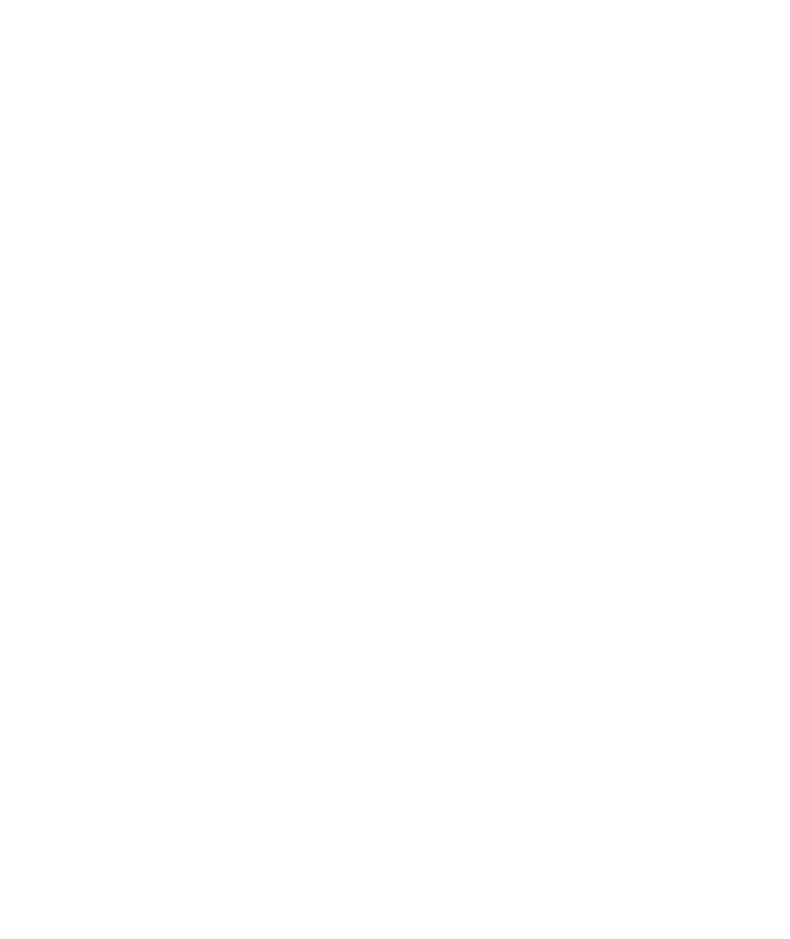
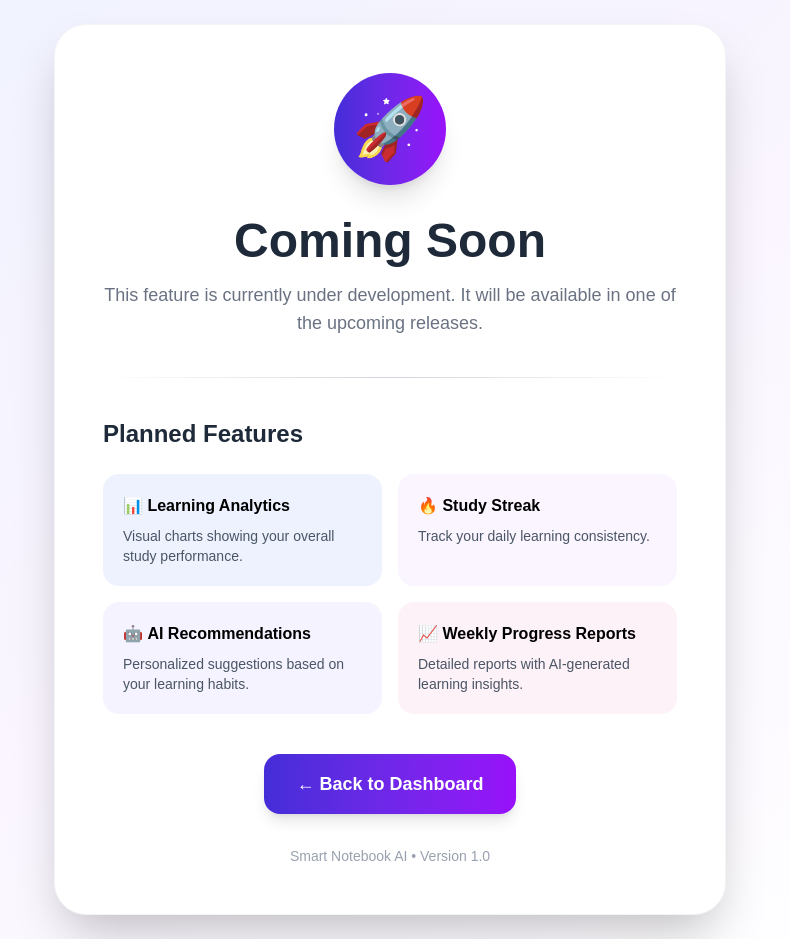
Before and after one commit to arnab045/smart-notebook-frontend, a React (Vite) app: page /coming-soon in a window 1280 px wide. Before the commit this address had no page. Shown: the whole page, without its empty margins (250-1040 px from the left). Before the commit the page ends 800 px from the top, so only its background shows below. Built offline with nearby package versions, Linux system fonts and the light colour scheme.

Commit message:
Added AI Tutor integration, dashboard navigation and Coming Soon page

```diff
--- a/src/App.jsx
+++ b/src/App.jsx
@@ -11,6 +11,7 @@ import MyNotes from "./pages/MyNotes"
 import Quiz from "./pages/Quiz"
 import NoteDetails from "./pages/NoteDetails"
 import AITutor from "./pages/AITutor"
+import ComingSoon from "./pages/ComingSoon";
 
 import ProtectedRoute from "./components/ProtectedRoute"
 const API = import.meta.env.VITE_API_URL
@@ -103,6 +104,11 @@ function App() {
           element={<AITutor />}
         />
 
+        <Route
+          path="/coming-soon"
+          element={<ComingSoon />}
+        />
+
       </Routes>
 
     </BrowserRouter>
--- a/src/components/DashboardCard.jsx
+++ b/src/components/DashboardCard.jsx
@@ -3,11 +3,33 @@ function DashboardCard({
   title,
   description,
   icon,
+  onClick,
+
 }) {
 
   return (
 
-    <div className="bg-white/80 backdrop-blur-xl border border-white/20 rounded-3xl p-6 shadow-sm hover:shadow-xl transition-all duration-300 hover:-translate-y-1">
+    <div
+
+      onClick={onClick}
+
+      className="
+      bg-white/80
+      backdrop-blur-xl
+      border
+      border-white/20
+      rounded-3xl
+      p-6
+      shadow-sm
+      hover:shadow-xl
+      transition-all
+      duration-300
+      hover:-translate-y-1
+      cursor-pointer
+      active:scale-95
+      "
+
+    >
 
       <div className="text-5xl mb-5">
 
@@ -28,7 +50,9 @@ function DashboardCard({
       </p>
 
     </div>
+
   )
+
 }
 
 export default DashboardCard
--- a/src/components/Navbar.jsx
+++ b/src/components/Navbar.jsx
@@ -1,4 +1,7 @@
-function Navbar() {
+function Navbar({
+  sidebarOpen,
+  setSidebarOpen
+}) {
 
   const storedUser = JSON.parse(localStorage.getItem("user"))
 
@@ -10,7 +13,16 @@ function Navbar() {
     <header className="flex justify-between items-center w-full px-6 h-20">
 
       {/* LEFT */}
-      <div className="flex items-center gap-5">
+      <div className="flex items-center gap-4">
+
+        <button
+          onClick={() =>
+            setSidebarOpen(!sidebarOpen)
+          }
+          className="w-12 h-12 rounded-2xl bg-white/70 backdrop-blur-xl border border-white/30 shadow-sm hover:scale-105 transition-all flex items-center justify-center text-2xl"
+        >
+          ☰
+        </button>
 
         <div className="w-12 h-12 rounded-2xl bg-gradient-to-br from-indigo-700 to-purple-600 flex items-center justify-center shadow-lg">
 
@@ -32,7 +44,7 @@ function Navbar() {
 
           <p className="text-sm text-gray-500">
 
-            Learn smarter with AI
+            Your Personalised AI Tutor
 
           </p>
 
--- a/src/components/Sidebar.jsx
+++ b/src/components/Sidebar.jsx
@@ -1,6 +1,9 @@
 import { Link, useLocation, useNavigate } from "react-router-dom"
 
-function Sidebar() {
+function Sidebar({
+  sidebarOpen,
+  setSidebarOpen
+}) {
 
   const location = useLocation()
 
@@ -56,7 +59,30 @@ function Sidebar() {
 
   return (
 
-    <aside className="hidden lg:flex flex-col w-72 h-screen sticky top-0 bg-white/80 backdrop-blur-xl border-r border-gray-200 p-6">
+    <aside
+      className={`
+        fixed
+        top-0
+        left-0
+        z-50
+        w-72
+        h-screen
+        bg-white/80
+        backdrop-blur-xl
+        border-r
+        border-gray-200
+        p-6
+        transition-transform
+        duration-300
+        ease-in-out
+
+        ${
+          sidebarOpen
+            ? "translate-x-0"
+            : "-translate-x-full"
+        }
+      `}
+    >
 
       {/* Profile */}
       <div className="flex flex-col items-center text-center mb-10">
@@ -132,6 +158,13 @@ function Sidebar() {
 
       </button>
 
+      <button
+        onClick={() => setSidebarOpen(false)}
+        className="absolute top-5 right-5 text-2xl text-gray-500 hover:text-black"
+      >
+        ❌
+      </button>
+
     </aside>
   )
 }
--- a/src/layouts/MainLayout.jsx
+++ b/src/layouts/MainLayout.jsx
@@ -1,14 +1,20 @@
+import { useState } from "react"
 import Navbar from "../components/Navbar"
 import Sidebar from "../components/Sidebar"
 
 function MainLayout({ children }) {
+
+  const [sidebarOpen, setSidebarOpen] = useState(false)
 
   return (
 
     <div className="min-h-screen bg-gradient-to-br from-[#f8f9ff] via-[#eef2ff] to-[#f5f3ff] flex overflow-hidden">
 
       {/* Sidebar */}
-      <Sidebar />
+      <Sidebar
+        sidebarOpen={sidebarOpen}
+        setSidebarOpen={setSidebarOpen}
+      />
 
       {/* Main Area */}
       <div className="flex-1 flex flex-col h-screen overflow-hidden">
@@ -18,7 +24,10 @@ function MainLayout({ children }) {
 
           <div className="bg-white/70 backdrop-blur-xl border border-white/30 shadow-sm rounded-3xl">
 
-            <Navbar />
+            <Navbar
+              sidebarOpen={sidebarOpen}
+              setSidebarOpen={setSidebarOpen}
+            />
 
           </div>
 
--- /dev/null
+++ b/src/pages/ComingSoon.jsx
@@ -0,0 +1,136 @@
+import { useNavigate } from "react-router-dom";
+
+function ComingSoon() {
+
+  const navigate = useNavigate();
+
+  return (
+
+    <div className="min-h-screen bg-gradient-to-br from-indigo-50 via-purple-50 to-white flex items-center justify-center p-6">
+
+      <div className="max-w-2xl w-full bg-white rounded-[32px] shadow-2xl border border-gray-100 p-12">
+
+        {/* Icon */}
+
+        <div className="flex justify-center mb-8">
+
+          <div className="w-28 h-28 rounded-full bg-gradient-to-r from-indigo-700 to-purple-600 flex items-center justify-center text-6xl shadow-xl">
+
+            🚀
+
+          </div>
+
+        </div>
+
+        {/* Heading */}
+
+        <h1 className="text-5xl font-extrabold text-center text-gray-800">
+
+          Coming Soon
+
+        </h1>
+
+        <p className="text-center text-gray-500 mt-4 text-lg">
+
+          This feature is currently under development.
+          It will be available in one of the upcoming releases.
+
+        </p>
+
+        {/* Divider */}
+
+        <div className="my-10 h-px bg-gradient-to-r from-transparent via-gray-300 to-transparent"></div>
+
+        {/* Planned Features */}
+
+        <h2 className="text-2xl font-bold text-gray-800 mb-6">
+
+          Planned Features
+
+        </h2>
+
+        <div className="grid md:grid-cols-2 gap-4">
+
+          <div className="rounded-2xl bg-indigo-50 p-5">
+
+            📊 <span className="font-semibold">Learning Analytics</span>
+
+            <p className="text-sm text-gray-600 mt-2">
+
+              Visual charts showing your overall study performance.
+
+            </p>
+
+          </div>
+
+          <div className="rounded-2xl bg-purple-50 p-5">
+
+            🔥 <span className="font-semibold">Study Streak</span>
+
+            <p className="text-sm text-gray-600 mt-2">
+
+              Track your daily learning consistency.
+
+            </p>
+
+          </div>
+
+          <div className="rounded-2xl bg-violet-50 p-5">
+
+            🤖 <span className="font-semibold">AI Recommendations</span>
+
+            <p className="text-sm text-gray-600 mt-2">
+
+              Personalized suggestions based on your learning habits.
+
+            </p>
+
+          </div>
+
+          <div className="rounded-2xl bg-pink-50 p-5">
+
+            📈 <span className="font-semibold">Weekly Progress Reports</span>
+
+            <p className="text-sm text-gray-600 mt-2">
+
+              Detailed reports with AI-generated learning insights.
+
+            </p>
+
+          </div>
+
+        </div>
+
+        {/* Bottom */}
+
+        <div className="mt-10 flex justify-center">
+
+          <button
+
+            onClick={() => navigate(-1)}
+
+            className="px-8 py-4 rounded-2xl bg-gradient-to-r from-indigo-700 to-purple-600 text-white font-semibold text-lg hover:scale-105 transition-all shadow-lg"
+
+          >
+
+            ← Back to Dashboard
+
+          </button>
+
+        </div>
+
+        <p className="text-center text-gray-400 text-sm mt-8">
+
+          Smart Notebook AI • Version 1.0
+
+        </p>
+
+      </div>
+
+    </div>
+
+  );
+
+}
+
+export default ComingSoon;
--- a/src/pages/Dashboard.jsx
+++ b/src/pages/Dashboard.jsx
@@ -1,8 +1,12 @@
+import { useNavigate } from "react-router-dom"
 import MainLayout from "../layouts/MainLayout"
 import DashboardCard from "../components/DashboardCard"
+
 const API = import.meta.env.VITE_API_URL
 
 function Dashboard() {
+
+  const navigate = useNavigate()
 
   return (
 
@@ -20,7 +24,7 @@ function Dashboard() {
 
             Your Personalized <br />
 
-             Digital School 🏫
+            Digital School 🏫
 
           </h1>
 
@@ -41,45 +45,53 @@ function Dashboard() {
       <div className="grid grid-cols-1 md:grid-cols-2 xl:grid-cols-3 gap-6">
 
         <DashboardCard
+          icon="📚📖"
+          title="Upload Notes"
+          description="Upload New notes or experiences."
+          onClick={() => navigate("/upload")}
+        />
+
+        <DashboardCard
           icon="📚"
           title="My Notes"
           description="Manage and organize all your uploaded learning materials."
+          onClick={() => navigate("/mynotes")}
         />
 
         <DashboardCard
           icon="👨🏻‍🏫"
           title="AI Tutor"
           description="Chat with your AI tutor and ask questions from any topic."
+          onClick={() => navigate("/tutor")}
         />
 
         <DashboardCard
           icon="🌍"
           title="Community"
           description="Explore public notes, discussions and collaborative learning."
+          onClick={() => navigate("/community")}
         />
 
         <DashboardCard
           icon="🧠"
           title="Quiz Mode"
           description="Generate quizzes instantly from your notes and improve retention."
-        />
-
-        <DashboardCard
-          icon="📚📖"
-          title="Open Notes"
-          description="Read notes in immersive digital book experience."
+          onClick={() => navigate("/quiz")}
         />
 
         <DashboardCard
           icon="📈"
           title="Progress Tracking"
           description="Track your learning performance and AI insights."
+          onClick={() => navigate("/coming-soon")}
         />
 
       </div>
 
     </MainLayout>
+
   )
+
 }
 
 export default Dashboard
```
